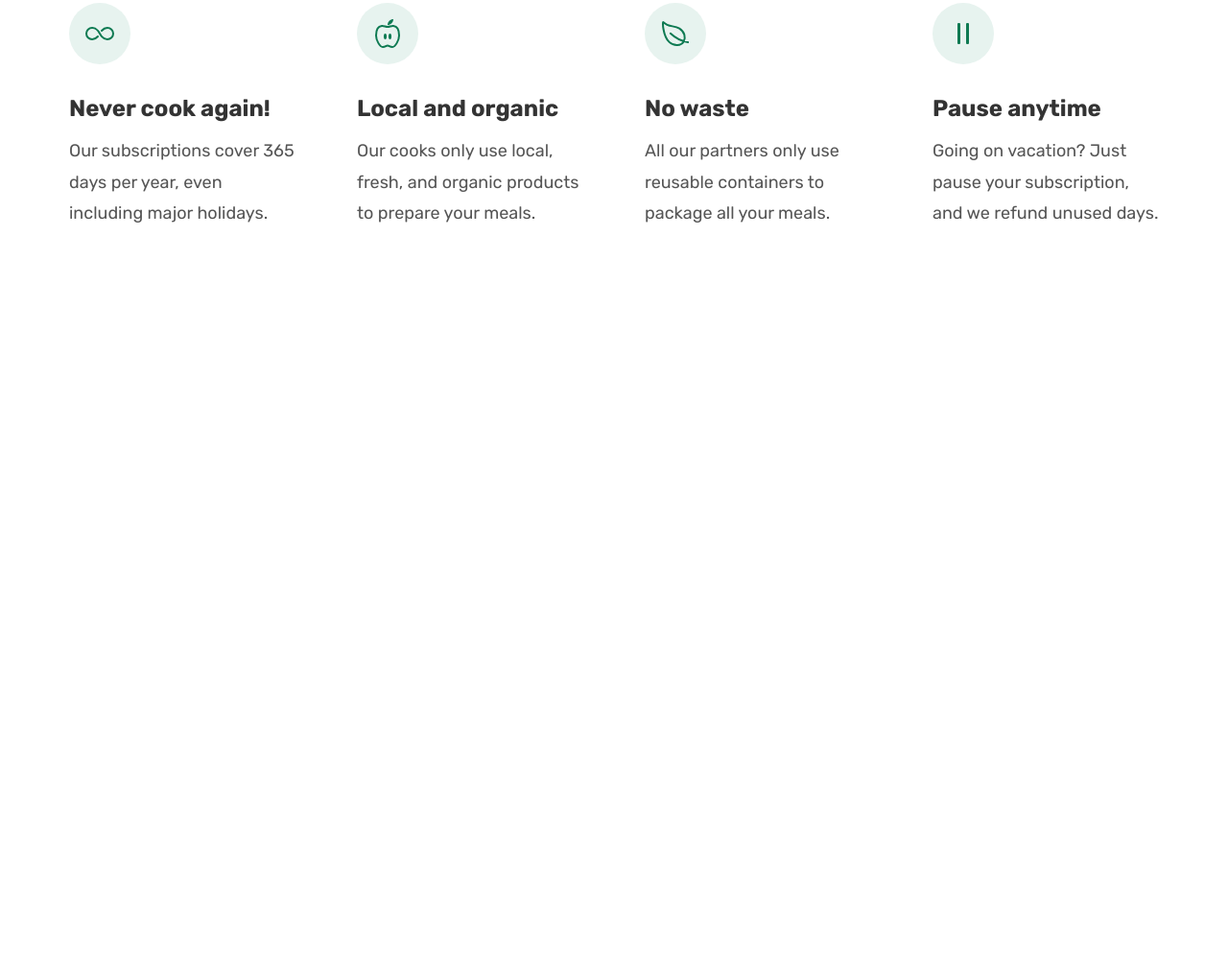
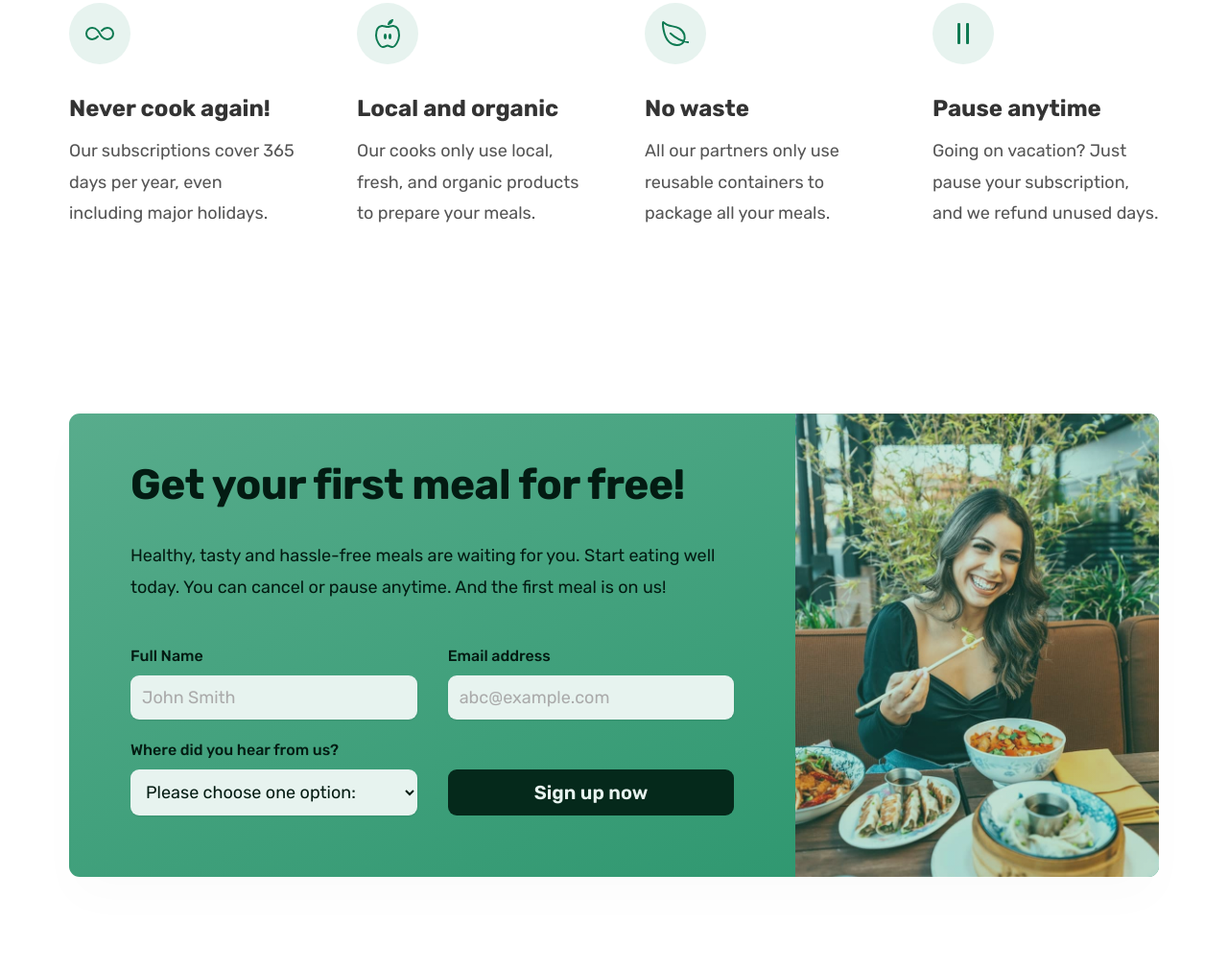
Before and after one commit to payal033/Nutrinook, a plain HTML site: page index.html in a window 1280 px wide. Shown: the part 5694-6704 px from the top of the page at 96% size. Before the commit the page ends 6029 px from the top, so only its background shows below. Drawn offline with nearby package versions, Linux system fonts and the light colour scheme.

Commit message:
build call to action form

```diff
--- a/css/general.css
+++ b/css/general.css
@@ -140,6 +140,7 @@ body {
   letter-spacing: 0.75px;
 }
 
+.btn,
 .btn:link,
 .btn:visited {
   display: inline-block;
@@ -150,6 +151,10 @@ body {
   border-radius: 9px;
   /* put transition on original state */
   transition: all 0.3s;
+
+  border: none;
+  cursor: pointer;
+  font-family: inherit;
 }
 
 .btn--full:link,
@@ -174,6 +179,18 @@ body {
   background-color: var(--lightest-green);
   /* using inset- shadow will be addded inside */
   box-shadow: inset 0 0 0 3px var(--white);
+}
+
+.btn--form {
+  background-color: #05291b;
+  color: var(--lightest-green);
+  align-self: end;
+  padding: 1.2rem;
+}
+
+.btn--form:hover {
+  background-color: #fff;
+  color: #555;
 }
 
 .link:link,
@@ -248,3 +265,8 @@ body {
 strong {
   font-weight: 500;
 }
+
+*:focus {
+  outline: none;
+  box-shadow: 0 0 0 0.4rem rgb(16, 136, 91, 0.5);
+}
--- a/css/style.css
+++ b/css/style.css
@@ -466,3 +466,83 @@
   font-size: 1.8rem;
   line-height: 1.8;
 }
+
+/* **************************************** */
+/* SECTION-CTA */
+/* **************************************** */
+
+.section-cta {
+  padding: 9.6rem 0;
+}
+
+.cta {
+  display: grid;
+  grid-template-columns: 2fr 1fr;
+  box-shadow: 0 2.4rem 4.8rem rgba(0, 0, 0, 0.015);
+  border-radius: 11px;
+  background-image: linear-gradient(to right bottom, #58ac8c, #28946b);
+  overflow: hidden;
+}
+
+.cta-text-box {
+  padding: 4.8rem 6.4rem 6.4rem 6.4rem;
+  color: #031b12;
+}
+
+.cta .heading-secondary {
+  color: #031b12;
+  margin-bottom: 3.2rem;
+}
+
+.cta-text {
+  font-size: 1.8rem;
+  line-height: 1.8;
+  margin-bottom: 4.8rem;
+}
+
+.cta-img-box {
+  background-image: linear-gradient(
+      to right bottom,
+      rgb(64, 160, 124, 0.25),
+      rgb(16, 136, 91, 0.25)
+    ),
+    url("../img/eating.jpg");
+  background-size: cover;
+  background-position: center;
+}
+
+.cta-form {
+  display: grid;
+  grid-template-columns: 1fr 1fr;
+  column-gap: 3.2rem;
+  row-gap: 2.4rem;
+}
+
+.cta-form label {
+  display: block;
+  font-size: 1.6rem;
+  font-weight: 500;
+  margin-bottom: 1.2rem;
+}
+
+.cta-form input,
+.cta-form select {
+  width: 100%;
+  padding: 1.2rem;
+  font-size: 1.8rem;
+  font-family: inherit;
+  color: inherit;
+  border: none;
+  background-color: var(--lightest-green);
+  border-radius: 9px;
+  box-shadow: 0 1px 2px rgba(0, 0, 0, 0.1);
+}
+
+.cta-form input::placeholder {
+  color: #aaa;
+}
+
+.cta *:focus {
+  outline: none;
+  box-shadow: 0 0 0 0.4rem rgb(231, 243, 239, 0.5);
+}
--- a/index.html
+++ b/index.html
@@ -509,6 +509,54 @@
           </div>
         </div>
       </section>
+
+      <section class="section-cta">
+        <div class="container">
+          <div class="cta">
+            <div class="cta-text-box">
+              <h2 class="heading-secondary">Get your first meal for free!</h2>
+              <p class="cta-text">
+                Healthy, tasty and hassle-free meals are waiting for you. Start
+                eating well today. You can cancel or pause anytime. And the
+                first meal is on us!
+              </p>
+              <form action="#" class="cta-form">
+                <div>
+                  <label for="name">Full Name</label
+                  ><input
+                    type="text"
+                    id="name"
+                    placeholder="John Smith"
+                    required
+                  />
+                </div>
+                <div>
+                  <label for="email">Email address</label
+                  ><input
+                    type="email"
+                    id="email"
+                    placeholder="abc@example.com"
+                    required
+                  />
+                </div>
+                <div>
+                  <label for="select-where">Where did you hear from us?</label>
+                  <select id="select-where" required>
+                    <option value="">Please choose one option:</option>
+                    <option value="Friends">Friends & Family</option>
+                    <option value="YouTube">YouTube video</option>
+                    <option value="Podcast">Podcast</option>
+                    <option value="Facebook">Facebook ad</option>
+                    <option value="Others">Others</option>
+                  </select>
+                </div>
+                <button class="btn btn--form">Sign up now</button>
+              </form>
+            </div>
+            <div class="cta-img-box" role="img"></div>
+          </div>
+        </div>
+      </section>
     </main>
 
     <script
```
